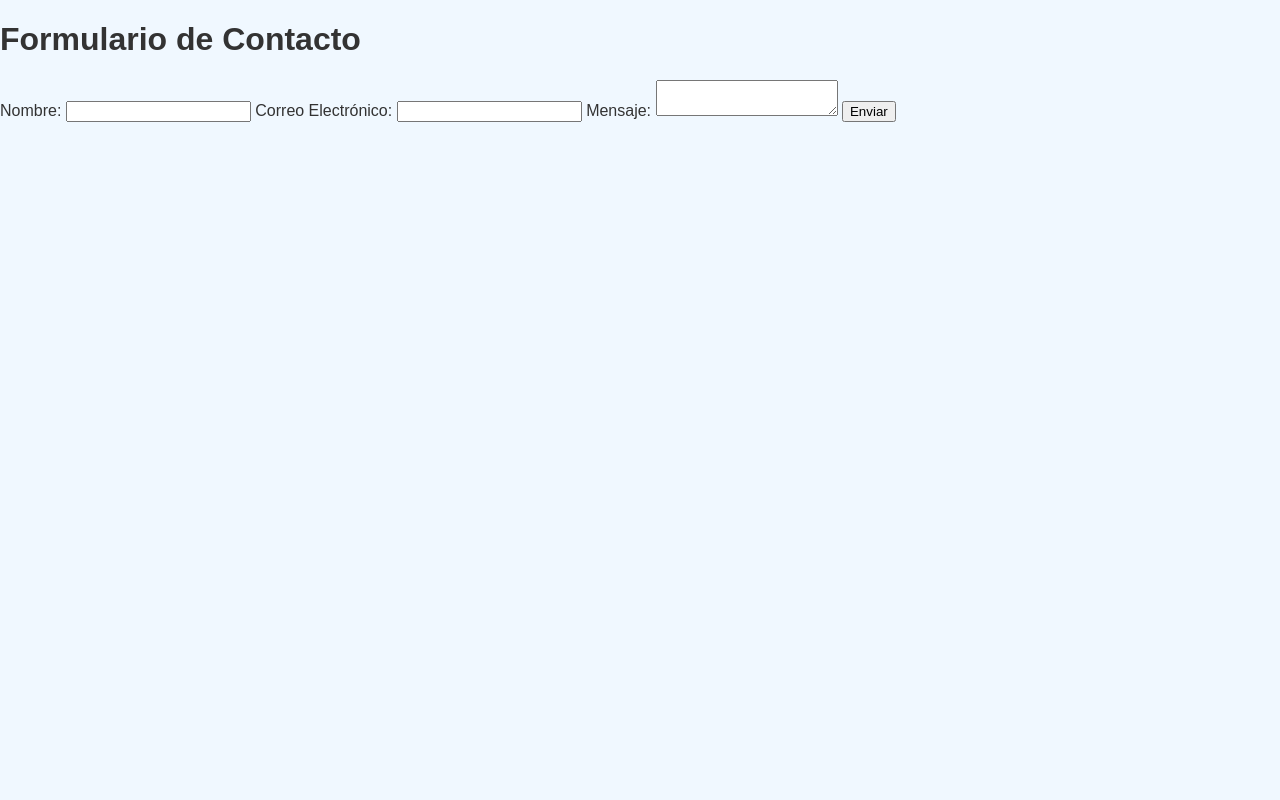
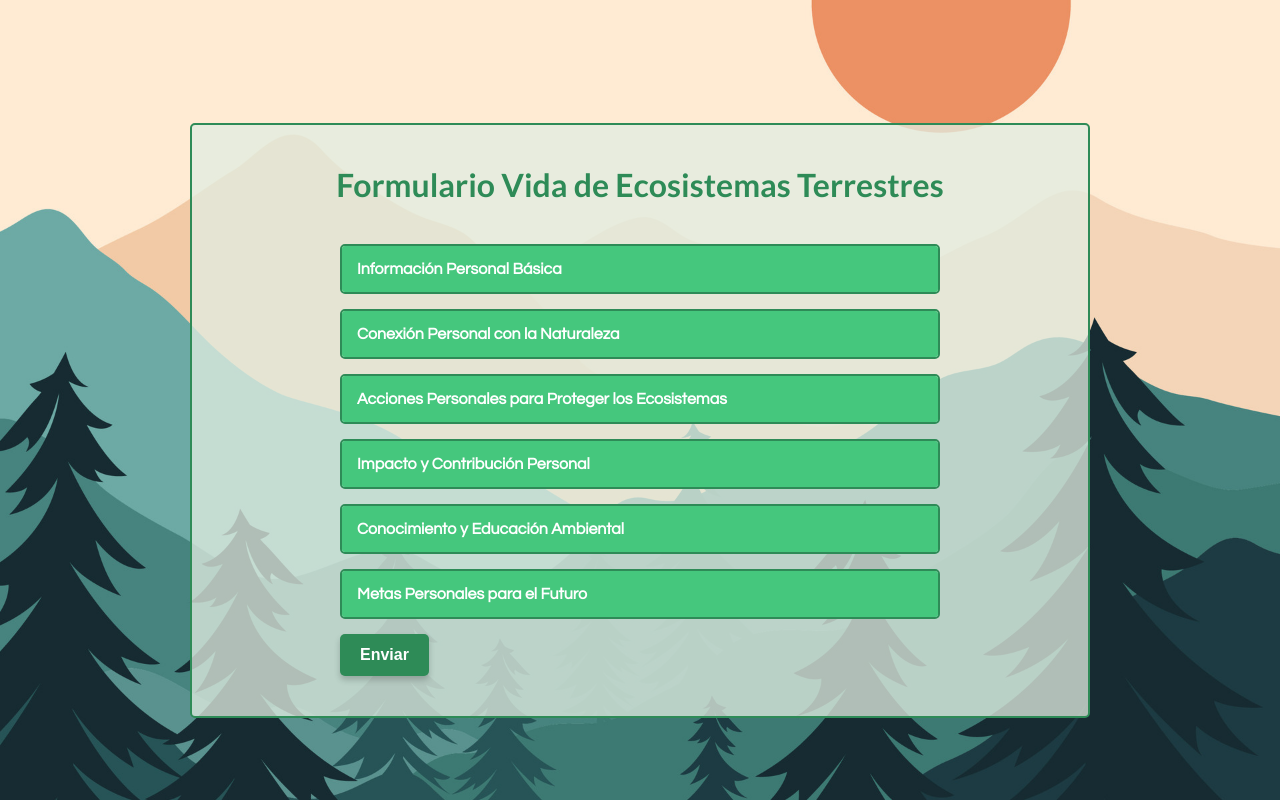
Before and after one commit to AlejaSj/MANA, a PHP site: page /public/form.html in a window 1280 px wide. Run offline with PHP 8.4, Linux system fonts and the light colour scheme.

Commit message:
Agregando la BD a la seccion model y creando el form

```diff
--- a/config/config.php
+++ b/config/config.php
@@ -1,6 +1,6 @@
 <?php
 define("DB_HOST", "localhost");
-define("DB_NAME", "contact_messages");
+define("DB_NAME", "mana");
 define("DB_USER", "root");
 define("DB_PASS", "PkU3qJ35jr(4/r-V");
 
--- /dev/null
+++ b/public/css/form-styles.css
@@ -0,0 +1,124 @@
+* {
+    box-sizing: border-box;
+    margin: 0;
+    padding: 0;
+    font-family: Arial, sans-serif;
+}
+
+
+body {
+    background-color: #afcbaf;
+    display: flex;
+    justify-content: center;
+    align-items: center;
+    min-height: 100vh;
+    flex-direction: column;
+    background-image: url('../images/forest.jpg');
+    background-size: cover;
+    background-attachment: fixed;
+    background-position: center;
+    background-repeat: no-repeat;
+    margin: 0;
+}
+
+h1 {
+    font-family: "Lato", sans-serif;
+    text-align: center;
+    color: #2e8b57;
+    margin-bottom: 40px;
+}
+
+.container {
+    padding: 40px;
+    margin-top: 40px;
+    width: 90%;
+    max-width: 900px;
+    border: 2px solid #2e8b57;
+    border-radius: 5px;
+    background-color: #e1ede1c2;
+    display: flex;
+    flex-direction: column;
+    justify-content: center;
+    align-items: center;
+}
+form {
+    width: 80%;
+    max-width: 600px;
+}
+
+.accordion {
+    border: 2px solid #2e8b57;
+    border-radius: 5px;
+    margin-bottom: 15px;
+    overflow: hidden;
+}
+
+.accordion-header {
+    /*#2e8b57*/
+    background-color: #45c77d;
+    color: white;
+    padding: 15px;
+    cursor: pointer;
+    font-weight: bold;
+    user-select: none;
+    font-family: "Questrial", sans-serif;
+}
+
+.accordion-content {
+    display: none;
+    padding: 15px;
+    background-color: #ffffff;
+    color: #2f4f4f;
+}
+.accordion-content label .textCheckbox{
+    font-weight:100;
+}
+.accordion-content label {
+    display: block;
+    font-weight: bold;
+    margin-top: 10px;
+}
+
+input[type="text"],
+input[type="number"],
+input[type="email"],
+select {
+    width: 90%;
+    padding: 8px;
+    border: 1px solid #b0c4de;
+    border-radius: 5px;
+    margin-top: 5px;
+    margin-bottom: 15px;
+}
+
+.textCheckbox{
+    font-weight:100 !important;
+    margin-top: 15px !important;
+}
+
+.accordion-header:hover {
+    background-color: #3cb371;
+}
+
+input[type="submit"] {
+    background-color: #2e8b57;
+    color: #ffffff;
+    border: none;
+    border-radius: 5px;
+    padding: 12px 20px;
+    font-size: 16px;
+    font-weight: bold;
+    cursor: pointer;
+    transition: background-color 0.3s ease, transform 0.2s ease;
+    box-shadow: 0px 4px 6px rgba(0, 0, 0, 0.2);
+}
+
+input[type="submit"]:hover {
+    background-color: #3cb371;
+    transform: scale(1.05);
+}
+
+input[type="submit"]:active {
+    background-color: #2e8b57;
+    transform: scale(0.95);
+}
--- a/public/form.html
+++ b/public/form.html
@@ -1,15 +1,22 @@
 <!DOCTYPE html>
-<html lang="en">
+<html lang="es">
 <head>
     <meta charset="UTF-8">
     <meta name="viewport" content="width=device-width, initial-scale=1.0">
-    <title>Formulario de Contacto</title>
-    <link rel="stylesheet" href="css/styles.css">
+    <title>Formulario Acordeón</title>
+    <link rel="preconnect" href="https://fonts.googleapis.com">
+    <link rel="preconnect" href="https://fonts.gstatic.com" crossorigin>
+    <link href="https://fonts.googleapis.com/css2?family=Lato:ital,wght@0,100;0,300;0,400;0,700;0,900;1,100;1,300;1,400;1,700;1,900&display=swap" rel="stylesheet">
+    <link rel="preconnect" href="https://fonts.googleapis.com">
+    <link rel="preconnect" href="https://fonts.gstatic.com" crossorigin>
+    <link href="https://fonts.googleapis.com/css2?family=Questrial&display=swap" rel="stylesheet">
+    <link rel="stylesheet" href="css/form-styles.css">
+
+
 </head>
 <body>
-    <h1>Formulario de Contacto</h1>
-
-    <!-- Muestra el mensaje de éxito o error -->
+<div class="container">
+<h1>Formulario Vida de Ecosistemas Terrestres</h1>
 <script>
     const urlParams = new URLSearchParams(window.location.search);
     const status = urlParams.get('status');
@@ -19,15 +26,137 @@
         alert("Hubo un error al guardar el formulario. Inténtalo nuevamente.");
     }
 </script>
+<form  id="contactForm" action="/MANA/api/submitForm" method="POST">
+    <div class="accordion">
+        <legend class="accordion-header">Información Personal Básica</legend>
+        <div class="accordion-content">
+            <label for="nombre">Nombre Completo:</label>
+            <input type="text" id="nombre" name="nombre"><br><br>
 
-    <form id="contactForm" action="/MANA/api/submitForm" method="POST">
-        <label for="name">Nombre:</label>
-        <input type="text" id="name" name="name" required>
-        <label for="email">Correo Electrónico:</label>
-        <input type="email" id="email" name="email" required>
-        <label for="message">Mensaje:</label>
-        <textarea id="message" name="message" required></textarea>
-        <button type="submit">Enviar</button>
+            <label for="edad">Edad:</label>
+            <input type="number" id="edad" name="edad"><br><br>
+
+            <label for="profesion">Profesión / Actividad Principal:</label>
+            <input type="text" id="profesion" name="profesion"><br><br>
+
+            <label for="correo">Correo Electrónico:</label>
+            <input type="email" id="correo" name="correo"><br><br>
+        </div>
+    </div>
+
+    <div class="accordion">
+        <legend class="accordion-header">Conexión Personal con la Naturaleza</legend>
+        <div class="accordion-content">
+            <label for="frecuencia">¿Con qué frecuencia visitas áreas naturales?</label>
+            <select id="frecuencia" name="frecuencia">
+                <option value="diariamente">Diariamente</option>
+                <option value="semanalmente">Semanalmente</option>
+                <option value="mensualmente">Mensualmente</option>
+                <option value="ocasionalmente">Ocasionalmente</option>
+                <option value="raravez">Rara vez</option>
+            </select><br><br>
+
+            <label for="actividades">¿Qué actividades realizas en estas áreas?</label>
+            <input type="text" id="actividades" name="actividades"><br><br>
+
+            <label for="importancia">¿Qué tan importante es para ti la conservación de la naturaleza? (1-10):</label>
+            <input type="number" id="importancia" name="importancia" min="1" max="10"><br><br>
+        </div>
+    </div>
+
+    <div class="accordion">
+        <legend class="accordion-header">Acciones Personales para Proteger los Ecosistemas</legend>
+        <div class="accordion-content">
+            <label>¿Realizas alguna acción de conservación ambiental en tu vida diaria?</label>
+            <label class="textCheckbox" for="reducir_papel">Reducir el consumo de papel</label>
+            <input type="checkbox" id="reducir_papel" name="acciones" value="reducir_papel">
+            <label class="textCheckbox" for="reciclaje">Reciclaje de residuos</label>
+            <input type="checkbox" id="reciclaje" name="acciones" value="reciclaje">
+            <label class="textCheckbox" for="productos_ecologicos">Uso de productos ecológicos o biodegradables</label>
+            <input type="checkbox" id="productos_ecologicos" name="acciones" value="productos_ecologicos">
+            <label class="textCheckbox" for="plantacion">Plantación de árboles u otras plantas</label>
+            <input type="checkbox" id="plantacion" name="acciones" value="plantacion">
+            <label class="textCheckbox" for="evitar_quimicos">Evitar el uso de productos químicos dañinos en el jardín o huerto</label>
+            <input type="checkbox" id="evitar_quimicos" name="acciones" value="evitar_quimicos"><br><br>
+
+            <label>¿Participas en actividades o grupos de voluntariado ambiental?</label>
+            <label class="textCheckbox" for="si">Sí</label>
+            <input type="radio" id="si" name="voluntariado" value="si">
+            <label class="textCheckbox" for="no">No</label>
+            <input type="radio" id="no" name="voluntariado" value="no">
+            <label class="textCheckbox" for="futuro">Me gustaría en el futuro</label>
+            <input type="radio" id="futuro" name="voluntariado" value="futuro"><br><br>
+        </div>
+    </div>
+
+    <div class="accordion">
+        <legend class="accordion-header">Impacto y Contribución Personal</legend>
+        <div class="accordion-content">
+            <label for="arboles">Número de árboles o plantas que has plantado este año:</label>
+            <input type="number" id="arboles" name="arboles"><br><br>
+
+            <label for="horas">Horas dedicadas a actividades de conservación en el último año:</label>
+            <input type="number" id="horas" name="horas"><br><br>
+
+            <label>¿Qué áreas de conservación te interesan más?</label>
+            <label class="textCheckbox" for="conservacion_bosques">Conservación de bosques</label>
+            <input type="checkbox" id="conservacion_bosques" name="areas" value="conservacion_bosques">
+            <label class="textCheckbox" for="proteccion_especies">Protección de especies en peligro</label>
+            <input type="checkbox" id="proteccion_especies" name="areas" value="proteccion_especies">
+            <label class="textCheckbox" for="reduccion_contaminacion">Reducción de contaminación del suelo</label>
+            <input type="checkbox" id="reduccion_contaminacion" name="areas" value="reduccion_contaminacion">
+            <label class="textCheckbox" for="desertificacion">Lucha contra la desertificación</label>
+            <input type="checkbox" id="desertificacion" name="areas" value="desertificacion">
+            <label class="textCheckbox" for="educacion_ambiental">Educación ambiental</label>
+            <input type="checkbox" id="educacion_ambiental" name="areas" value="educacion_ambiental"><br><br>
+        </div>
+    </div>
+
+    <div class="accordion">
+        <legend class="accordion-header">Conocimiento y Educación Ambiental</legend>
+        <div class="accordion-content">
+            <label for="conocimiento">¿Cuánto conoces sobre la biodiversidad en tu área? (1-10):</label>
+        <input type="number" id="conocimiento" name="conocimiento" min="1" max="10"><br>
+
+        <label>¿Te gustaría aprender más sobre estos temas?</label>
+        <label  class="textCheckbox"for="aprender_si">Sí</label>
+        <input type="radio" id="aprender_si" name="aprender" value="si">
+        <label class="textCheckbox" for="aprender_no">No</label>
+        <input type="radio" id="aprender_no" name="aprender" value="no">
+        <label class="textCheckbox" for="aprender_tengo">Ya tengo conocimiento</label>
+        <input type="radio" id="aprender_tengo" name="aprender" value="tengo">
+
+        <label>¿Estarías interesado en recibir información sobre cómo mejorar tus prácticas de sostenibilidad?</label>
+        <label class="textCheckbox" for="info_si">Sí</label>
+        <input type="radio" id="info_si" name="informacion" value="si">
+        <label class="textCheckbox" for="info_no">No</label>
+        <input type="radio" id="info_no" name="informacion" value="no">
+        <label class="textCheckbox" for="info_quiza">Quizá en el futuro</label>
+        <input type="radio" id="info_quiza" name="informacion" value="quiza">
+        </div>
+    </div>
+
+    <div class="accordion">
+        <legend class="accordion-header">Metas Personales para el Futuro</legend>
+        <div class="accordion-content">
+            <label for="objetivos">¿Tienes algún objetivo personal para contribuir a la sostenibilidad en el próximo año?</label><br>
+        <textarea id="objetivos" name="objetivos" rows="4" cols="50"></textarea><br><br>
+
+        <label for="cambios">¿Qué cambios te gustaría ver en tu comunidad respecto a la conservación de la naturaleza?</label><br>
+        <textarea id="cambios" name="cambios" rows="4" cols="50"></textarea><br><br>
+
+        <label for="mejorar">¿En qué área te gustaría mejorar o aprender más para contribuir mejor al ODS 15?</label><br>
+        <textarea id="mejorar" name="mejorar" rows="4" cols="50"></textarea><br><br>
+
+        <label for="comentarios">¿Quieres agregar algo más sobre tus experiencias o metas personales en relación con el cuidado de la naturaleza?</label><br>
+        <textarea id="comentarios" name="comentarios" rows="6" cols="50"></textarea><br><br>
+
+    </div>
+</div>
+<input type="submit" value="Enviar">
 </form>
+</div>
+
+<script src="js/form-script.js"></script>
 </body>
 </html>
--- /dev/null
+++ b/public/js/form-script.js
@@ -0,0 +1,6 @@
+document.querySelectorAll('.accordion-header').forEach(header => {
+    header.addEventListener('click', () => {
+        const content = header.nextElementSibling;
+        content.style.display = content.style.display === 'block' ? 'none' : 'block';
+    });
+});
--- a/routes/web.php
+++ b/routes/web.php
@@ -4,11 +4,12 @@ require_once __DIR__ . '/../app/controllers/HomeController.php';
 $controller = new HomeController();
 
 $uri = $_SERVER['REQUEST_URI'];
-if ($uri == '/MANA/home') {
+if ($uri == '/MANA/') {
     $controller->showLandingPage();
 } elseif ($uri == '/MANA/api/getTips') {
     $controller->getEnvironmentalTips();
 } elseif ($uri == '/MANA/api/submitForm' && $_SERVER['REQUEST_METHOD'] === 'POST') {
+
     $controller->submitForm();
 } else {
     // Ruta no encontrada
```
Also changed, not shown: app/controllers/HomeController.php (+34 -22 lines), app/models/FormModel.php (added, +32 -0 lines), public/images/forest.jpg (added), public/images/image.png (added). Lines whose indentation alone changed are shown as unchanged.
